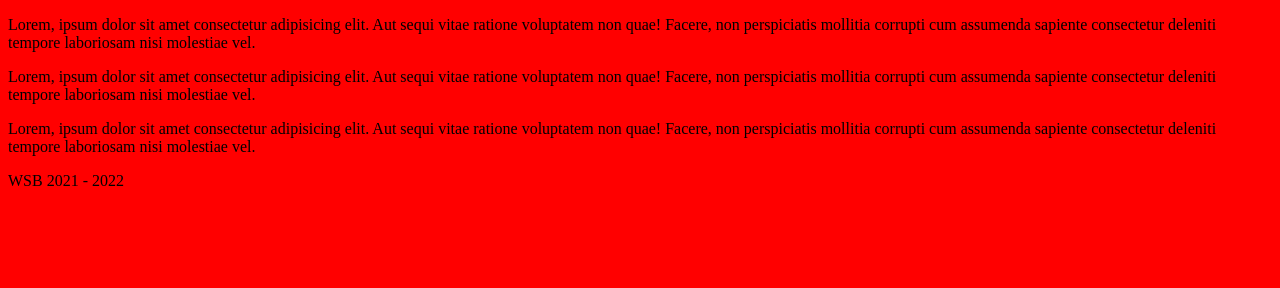
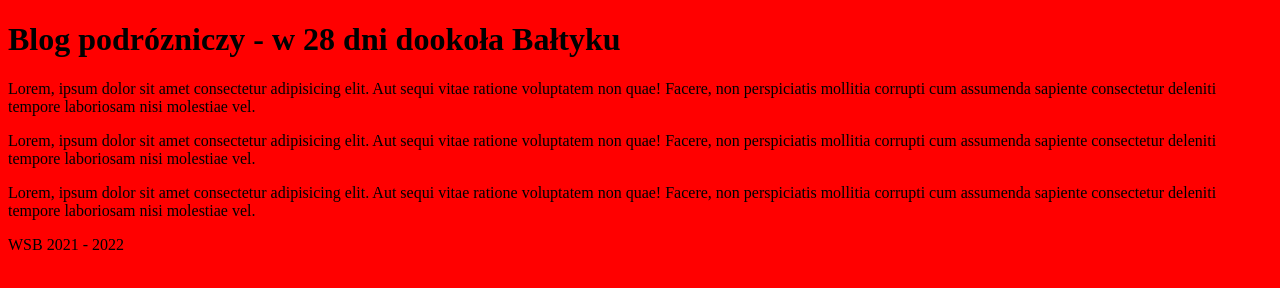
Before and after one commit to MateuszLupij/projekt-lab-2-wsb, a plain HTML site: page index.html in a window 1280 px wide. Drawn offline with Linux system fonts and the light colour scheme.

Commit message:
dodaj h1

```diff
--- a/index.html
+++ b/index.html
@@ -13,6 +13,7 @@
     </style>
 </head>
 <body>
+    <h1> Blog podrózniczy - w 28 dni dookoła Bałtyku</h1>
     <p>Lorem, ipsum dolor sit amet consectetur adipisicing elit. Aut sequi vitae ratione voluptatem non quae! Facere, non perspiciatis mollitia corrupti cum assumenda sapiente consectetur deleniti tempore laboriosam nisi molestiae vel.</p>
     <p>Lorem, ipsum dolor sit amet consectetur adipisicing elit. Aut sequi vitae ratione voluptatem non quae! Facere, non perspiciatis mollitia corrupti cum assumenda sapiente consectetur deleniti tempore laboriosam nisi molestiae vel.</p>
     <p>Lorem, ipsum dolor sit amet consectetur adipisicing elit. Aut sequi vitae ratione voluptatem non quae! Facere, non perspiciatis mollitia corrupti cum assumenda sapiente consectetur deleniti tempore laboriosam nisi molestiae vel.</p>
```
